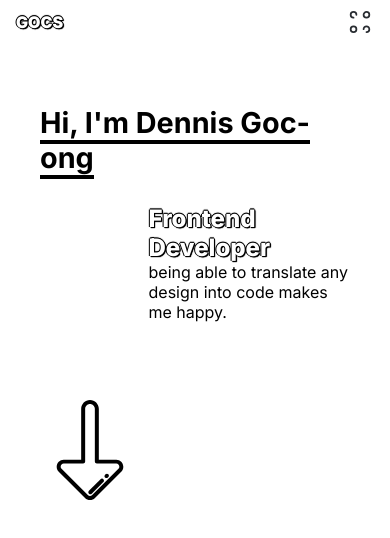
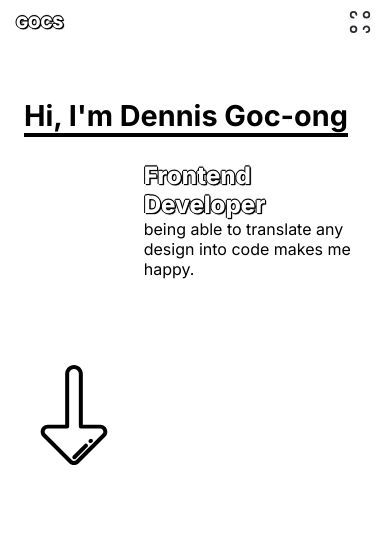
Before and after one commit to m-dennisgocong/gocs, a React (Vite) app: page / in a window 390 px wide. Shown: the top 538 px of the page. Built offline with nearby package versions, Linux system fonts and the light colour scheme.

Commit message:
add root breakpoint

```diff
--- a/src/App.scss
+++ b/src/App.scss
@@ -1,5 +1,11 @@
 #root {
-  max-width: 740px;
-  margin: 0 auto;
-  padding: 1rem 2rem;
+  max-height: 100vh;
+  min-width: 340px;
+  margin: 2.5em 1em;
 }
+@media (min-width: 768px) {
+  #root{
+    margin: 0.4em 4em;
+  }
+
+}
```
